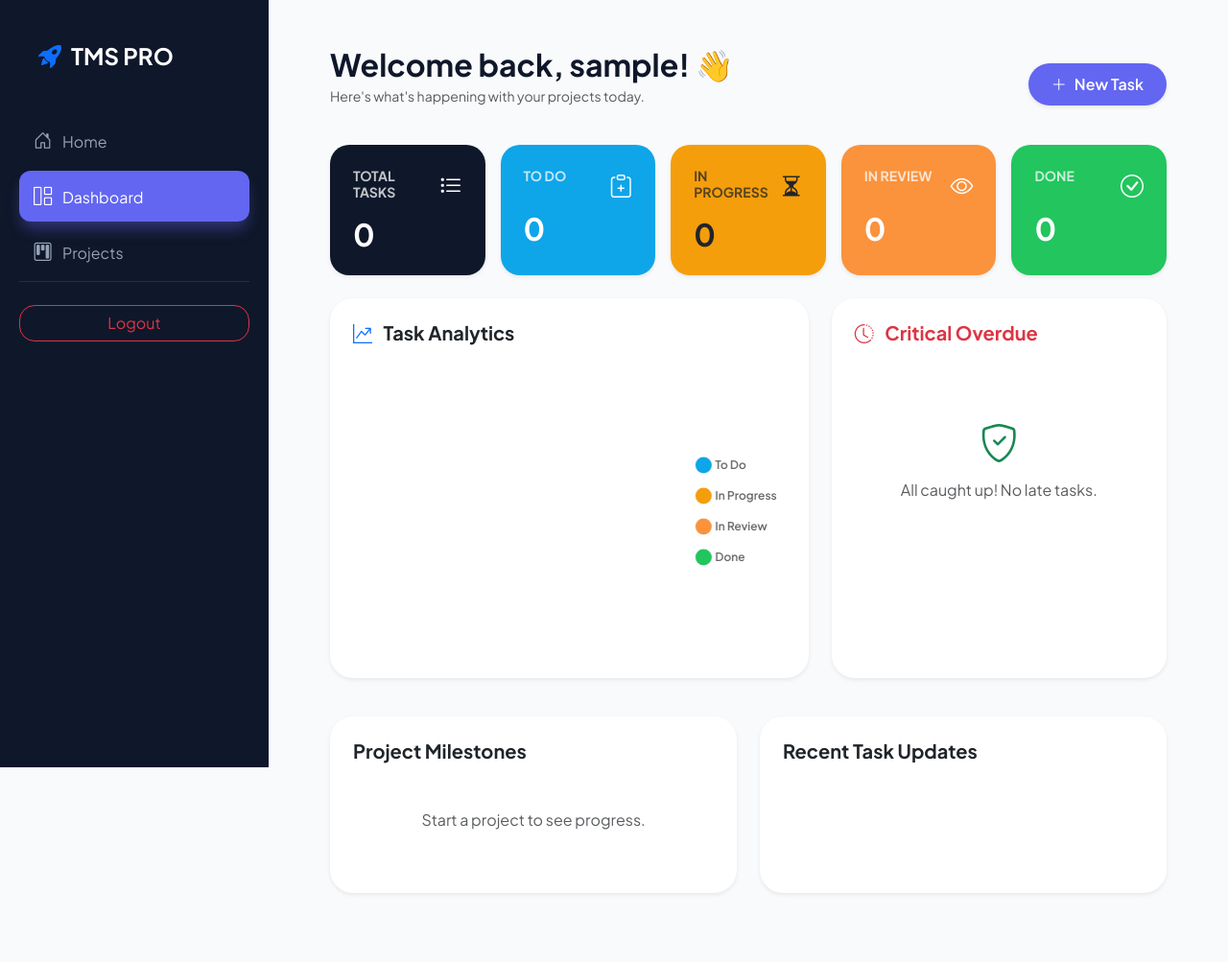
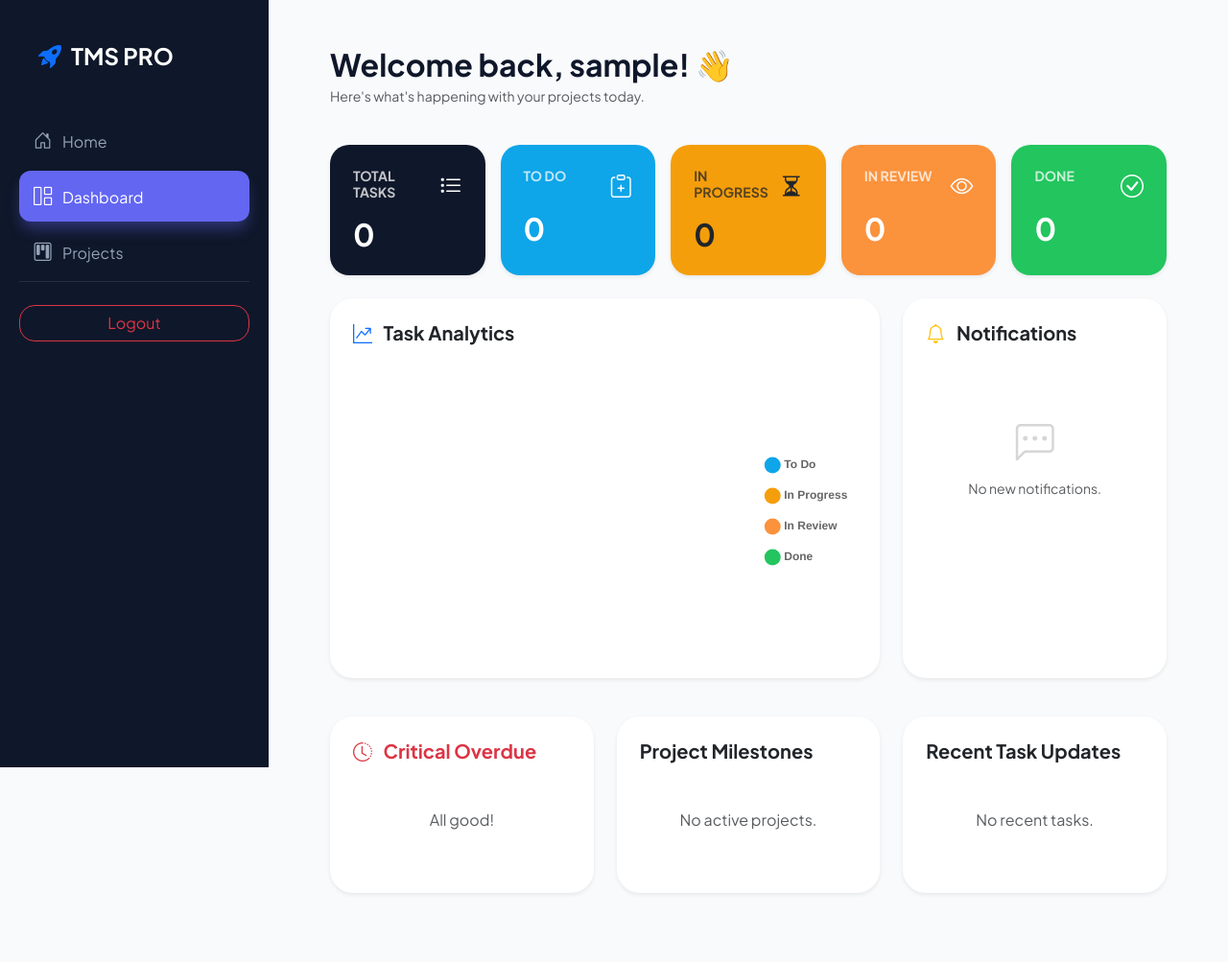
Before and after one commit to gadhvilaxmi26-bot/Task-Management-System, a Django app: page /tasks/ in a window 1280 px wide. Shown: the whole page at 96% size. Run offline with Django 5.2, Linux system fonts and the light colour scheme; the visitor is signed in with stand-in values (Sample User, id 1); data that the repository does not hold is empty.

Commit message:
Fix project progress bar with weighted status logic and update notifications

```diff
--- a/tasks/templates/tasks/dashboard.html
+++ b/tasks/templates/tasks/dashboard.html
@@ -7,9 +7,6 @@
             <h2 class="fw-bold mb-1">Welcome back, {{ user.username }}! 👋</h2>
             <p class="text-muted small">Here's what's happening with your projects today.</p>
         </div>
-        <button class="btn btn-primary rounded-pill px-4 shadow-sm">
-            <i class="bi bi-plus-lg me-2"></i>New Task
-        </button>
     </div>
 
     <div class="row g-3 mb-4">
@@ -71,7 +68,7 @@
     </div>
 
     <div class="row mb-4">
-        <div class="col-lg-7 mb-3">
+        <div class="col-lg-8 mb-3">
             <div class="card border-0 shadow-sm p-4 h-100" style="border-radius: 24px;">
                 <h5 class="fw-bold mb-4">
                     <i class="bi bi-graph-up-arrow text-primary me-2"></i> Task Analytics
@@ -82,24 +79,29 @@
             </div>
         </div>
 
-        <div class="col-lg-5 mb-3">
+        <div class="col-lg-4 mb-3">
             <div class="card border-0 shadow-sm p-4 h-100" style="border-radius: 24px;">
-                <h5 class="fw-bold mb-4 text-danger">
-                    <i class="bi bi-clock-history me-2"></i> Critical Overdue
-                </h5>
+                <div class="d-flex justify-content-between align-items-center mb-4">
+                    <h5 class="fw-bold mb-0"><i class="bi bi-bell text-warning me-2"></i> Notifications</h5>
+                    {% if notifications.exists %}
+                    <span class="badge rounded-pill bg-danger shadow-sm">{{ notifications.count }} New</span>
+                    {% endif %}
+                </div>
                 <div class="overflow-auto" style="max-height: 300px;">
-                    {% for task in overdue_tasks %}
-                    <div class="d-flex align-items-center p-3 mb-2 bg-danger bg-opacity-10 rounded-4 border-start border-4 border-danger">
-                        <div class="flex-grow-1">
-                            <div class="fw-bold text-dark">{{ task.title }}</div>
-                            <small class="text-danger fw-semibold"><i class="bi bi-calendar-x me-1"></i>Due: {{ task.due_date }}</small>
+                    {% for note in notifications %}
+                    <div class="p-3 mb-2 bg-light rounded-4 border-0 position-relative">
+                        <div class="d-flex justify-content-between">
+                            <p class="mb-1 small fw-bold text-dark pe-4">{{ note.message }}</p>
+                            <a href="{% url 'mark_as_read' note.id %}" class="text-primary position-absolute end-0 top-0 mt-3 me-3">
+                                <i class="bi bi-check2-circle fs-5"></i>
+                            </a>
                         </div>
-                        <span class="badge bg-danger rounded-pill">LATE</span>
+                        <small class="text-muted" style="font-size: 10px;">{{ note.created_at|timesince }} ago</small>
                     </div>
                     {% empty %}
                     <div class="text-center py-5">
-                        <i class="bi bi-shield-check text-success fs-1"></i>
-                        <p class="text-muted mt-2">All caught up! No late tasks.</p>
+                        <i class="bi bi-chat-left-dots text-muted fs-1 opacity-25"></i>
+                        <p class="text-muted small mt-2">No new notifications.</p>
                     </div>
                     {% endfor %}
                 </div>
@@ -108,28 +110,49 @@
     </div>
 
     <div class="row">
-        <div class="col-md-6 mb-4">
+        <div class="col-md-4 mb-4">
+            <div class="card border-0 shadow-sm p-4 h-100" style="border-radius: 24px;">
+                <h5 class="fw-bold mb-4 text-danger">
+                    <i class="bi bi-clock-history me-2"></i> Critical Overdue
+                </h5>
+                <div class="overflow-auto" style="max-height: 350px;">
+                    {% for task in overdue_tasks %}
+                    <div class="d-flex align-items-center p-3 mb-2 bg-danger bg-opacity-10 rounded-4 border-start border-4 border-danger">
+                        <div class="flex-grow-1">
+                            <div class="fw-bold text-dark small">{{ task.title }}</div>
+                            <small class="text-danger fw-semibold" style="font-size: 10px;">Due: {{ task.due_date }}</small>
+                        </div>
+                    </div>
+                    {% empty %}
+                    <p class="text-muted text-center py-4">All good!</p>
+                    {% endfor %}
+                </div>
+            </div>
+        </div>
+
+        <div class="col-md-4 mb-4">
             <div class="card border-0 shadow-sm p-4 h-100" style="border-radius: 24px;">
                 <h5 class="fw-bold mb-4">Project Milestones</h5>
                 {% for project in user_projects %}
                 <div class="mb-4">
                     <div class="d-flex justify-content-between align-items-center mb-2">
-                        <span class="fw-bold">{{ project.name }}</span>
-                        <span class="badge bg-light text-dark shadow-sm">{{ project.progress_percentage }}%</span>
+                        <span class="fw-bold small">{{ project.name }}</span>
+                        <span class="badge bg-light text-dark shadow-sm" style="font-size: 10px;">{{ project.progress_percentage }}%</span>
                     </div>
-                    <div class="progress rounded-pill" style="height: 12px; background: #f1f5f9;">
-                        <div class="progress-bar progress-bar-striped progress-bar-animated bg-primary" role="progressbar"
-                             style="width: {{ project.progress_percentage }}%">
+                    <div class="progress rounded-pill shadow-sm" style="height: 10px; background: #f1f5f9;">
+                        <div class="progress-bar bg-primary" role="progressbar"
+                             style="width: {{ project.progress_percentage }}%;"
+                             aria-valuenow="{{ project.progress_percentage }}" aria-valuemin="0" aria-valuemax="100">
                         </div>
                     </div>
                 </div>
                 {% empty %}
-                <p class="text-muted text-center py-4">Start a project to see progress.</p>
+                <p class="text-muted text-center py-4">No active projects.</p>
                 {% endfor %}
             </div>
         </div>
 
-        <div class="col-md-6 mb-4">
+        <div class="col-md-4 mb-4">
             <div class="card border-0 shadow-sm p-4 h-100" style="border-radius: 24px;">
                 <h5 class="fw-bold mb-4">Recent Task Updates</h5>
                 <div class="list-group list-group-flush">
@@ -137,17 +160,19 @@
                     <div class="list-group-item d-flex justify-content-between align-items-center border-0 px-0 mb-2">
                         <div class="d-flex align-items-center">
                             <div class="bg-light rounded-circle p-2 me-3">
-                                <i class="bi bi-briefcase text-primary"></i>
+                                <i class="bi bi-briefcase text-primary small"></i>
                             </div>
                             <div>
-                                <h6 class="mb-0 fw-bold small">{{ task.title }}</h6>
-                                <small class="text-muted">{{ task.project.name }}</small>
+                                <h6 class="mb-0 fw-bold small text-truncate" style="max-width: 120px;">{{ task.title }}</h6>
+                                <small class="text-muted" style="font-size: 10px;">{{ task.project.name }}</small>
                             </div>
                         </div>
-                        <span class="badge rounded-pill {% if task.status == 'DONE' %}bg-success{% elif task.status == 'IN_REVIEW' %}bg-warning text-dark{% else %}bg-info text-dark{% endif %}">
+                        <span class="badge rounded-pill {% if task.status == 'DONE' %}bg-success{% else %}bg-info{% endif %}" style="font-size: 9px;">
                             {{ task.get_status_display }}
                         </span>
                     </div>
+                    {% empty %}
+                    <p class="text-muted text-center py-4">No recent tasks.</p>
                     {% endfor %}
                 </div>
             </div>
@@ -178,7 +203,7 @@
                 plugins: {
                     legend: {
                         position: 'right',
-                        labels: { usePointStyle: true, padding: 20, font: { family: 'Plus Jakarta Sans', weight: '600' } }
+                        labels: { usePointStyle: true, padding: 20, font: { weight: '600' } }
                     }
                 }
             }
--- a/tasks/urls.py
+++ b/tasks/urls.py
@@ -17,4 +17,5 @@ urlpatterns = [
     path('task/<int:task_id>/update-status/', views.update_task_status, name='update_task_status'),
     path('task/<int:task_id>/comment/', views.add_comment, name='add_comment'),
     path('task/<int:task_id>/comment/', views.add_comment, name='add_comment'),
+    path('notification/read/<int:pk>/', views.mark_as_read, name='mark_as_read'),
 ]
--- a/tasks/views.py
+++ b/tasks/views.py
@@ -29,6 +29,8 @@ def dashboard(request):
         tasks = Task.objects.filter(assigned_to=user)
         user_projects = Project.objects.filter(members__user=user).distinct()
 
+    notifications = Notification.objects.filter(user=user, is_read=False).order_by('-created_at')
+
     summary = {
         'total': tasks.count(),
         'todo': tasks.filter(status='TODO').count(),
@@ -38,19 +40,33 @@ def dashboard(request):
     }
 
     for project in user_projects:
-        total = project.tasks.count()
-        done = project.tasks.filter(status='DONE').count()
-        project.progress_percentage = int((done / total) * 100) if total > 0 else 0
+        all_project_tasks = project.tasks.all() if hasattr(project, 'tasks') else project.task_set.all()
+        total = all_project_tasks.count()
+
+        if total > 0:
+            total_points = 0
+            for t in all_project_tasks:
+                if t.status == 'DONE': total_points += 100
+                elif t.status == 'IN_REVIEW': total_points += 70
+                elif t.status == 'IN_PROGRESS': total_points += 30
+                else: total_points += 5
+            project.progress_percentage = int(total_points / total)
+        else:
+            project.progress_percentage = 0
 
     overdue_tasks = tasks.filter(due_date__lt=timezone.now().date()).exclude(status='DONE')
 
-    return render(request, 'tasks/dashboard.html', {
+    context = {
         'tasks': tasks.order_by('-created_at')[:5],
         'summary': summary,
         'user_projects': user_projects,
         'overdue_tasks': overdue_tasks,
+        'notifications': notifications,
         'chart_data': [summary['todo'], summary['in_progress'], summary['in_review'], summary['done']]
-    })
+    }
+
+    return render(request, 'tasks/dashboard.html', context)
+
 
 @login_required
 def project_list(request):
@@ -106,8 +122,15 @@ def project_delete(request, pk):
 @login_required
 def project_detail(request, pk):
     project = get_object_or_404(Project, pk=pk)
+
+    is_member = ProjectMember.objects.filter(project=project, user=request.user).exists()
+    is_manager = (project.manager == request.user)
+    is_admin = (str(request.user.role).lower() == 'admin')
+
+    if not (is_manager or is_admin or is_member):
+        return HttpResponseForbidden("Access Denied: You do not have permission to view this project.")
+
     members = ProjectMember.objects.filter(project=project)
-
     tasks = Task.objects.filter(project=project)
 
     search_query = request.GET.get('search', '')
@@ -126,6 +149,12 @@ def project_detail(request, pk):
     if priority_filter:
         tasks = tasks.filter(priority=priority_filter)
 
+    total_tasks = tasks.count()
+    completed_tasks = tasks.filter(status='DONE').count()
+    progress_percent = 0
+    if total_tasks > 0:
+        progress_percent = int((completed_tasks / total_tasks) * 100)
+
     activities = ActivityLog.objects.filter(project=project).order_by('-created_at')[:5]
 
     context = {
@@ -136,6 +165,12 @@ def project_detail(request, pk):
         'search_query': search_query,
         'status_filter': status_filter,
         'priority_filter': priority_filter,
+        'is_manager': is_manager or is_admin,
+         'progress_percent': progress_percent,
+        'total_tasks': total_tasks,
+        'completed_tasks': completed_tasks,
+
+
     }
     return render(request, 'tasks/project_detail.html', context)
 
@@ -240,25 +275,35 @@ def task_update(request, pk):
 @login_required
 def update_task_status(request, task_id):
     task = get_object_or_404(Task, id=task_id)
+    project = task.project
+
+    if not (request.user == task.assigned_to or request.user == project.manager or request.user.is_superuser):
+        messages.error(request, "You are not authorized to update this task status.")
+        return redirect('project_detail', pk=project.id)
+
     if request.method == 'POST':
         old_status = task.get_status_display()
         form = TaskStatusUpdateForm(request.POST, instance=task)
+
         if form.is_valid():
             form.save()
             new_status = task.get_status_display()
+
             ActivityLog.objects.create(
-                project=task.project,
+                project=project,
                 user=request.user,
-                action=f"Updated task '{task.title}' status from {old_status} to {new_status}"
-            )
-            notify_user = task.project.manager
-            Notification.objects.create(
-                user=task.created_by,
-                message=f"Task '{task.title}' is now {new_status}. Please review it.",
-                is_read=False
+                action=f"Updated status of '{task.title}' from {old_status} to {new_status}"
             )
 
-            return redirect('project_detail', pk=task.project.id)
+            if request.user != project.manager:
+                Notification.objects.create(
+                    user=project.manager,
+                    message=f"Task '{task.title}' is now {new_status}. Updated by {request.user.username}.",
+                    is_read=False
+                )
+
+            messages.success(request, f"Task status updated to {new_status} successfully!")
+            return redirect('project_detail', pk=project.id)
     else:
         form = TaskStatusUpdateForm(instance=task)
 
@@ -266,7 +311,6 @@ def update_task_status(request, task_id):
         'form': form,
         'task': task
     })
-
 
 @login_required
 def task_delete(request, pk):
@@ -326,3 +370,10 @@ def add_comment(request, task_id):
 class TaskViewSet(viewsets.ModelViewSet):
     queryset = Task.objects.all()
     serializer_class = TaskSerializer
+
+@login_required
+def mark_as_read(request, pk):
+    notification = get_object_or_404(Notification, pk=pk, user=request.user)
+    notification.is_read = True
+    notification.save()
+    return redirect('dashboard')
```
Also changed, not shown: tasks/templates/tasks/project_detail.html (+54 -39 lines).
